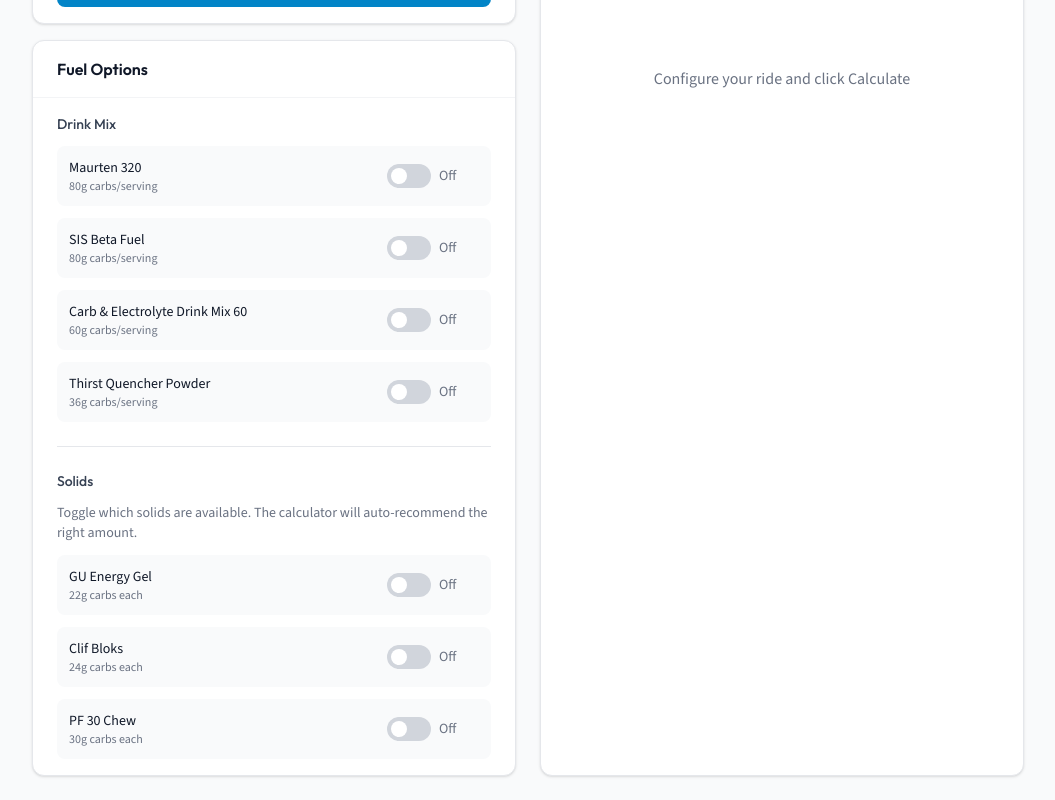
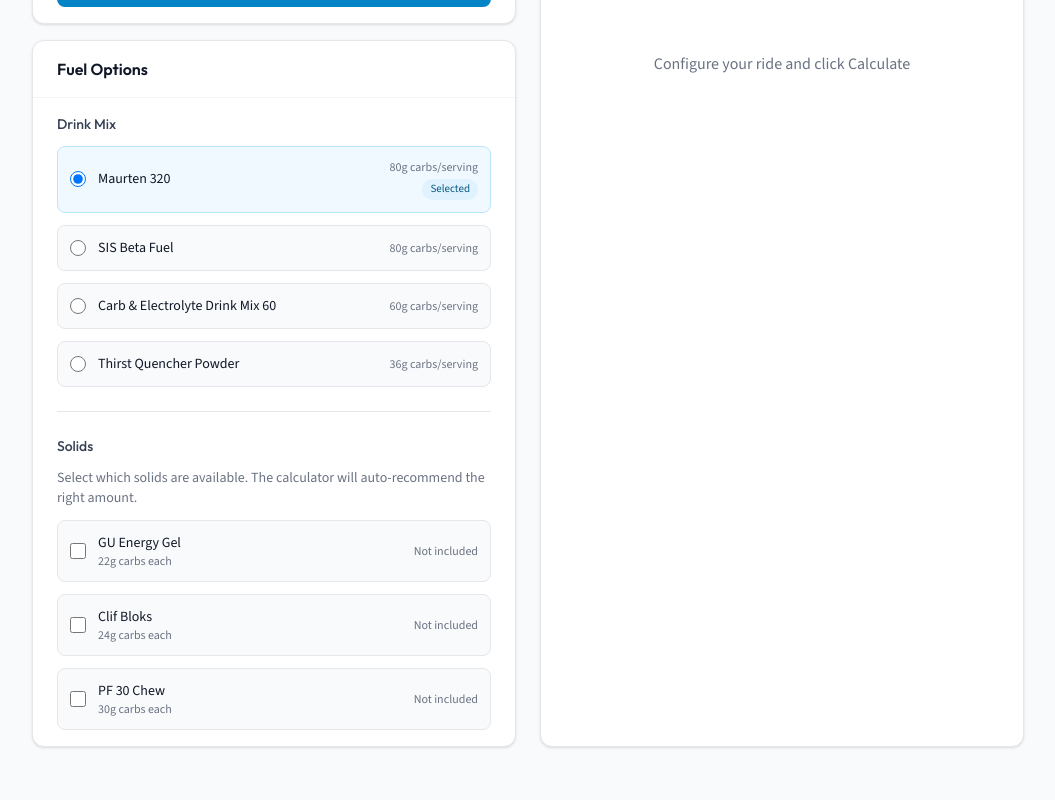
Before and after one commit to Ian-Larson/Cycling-Nutrition, a React (Vite) app: page / in a window 1280 px wide. Shown: the part 764-1564 px from the top of the page, without its empty margins (112-1167 px from the left). After the commit the page ends 1535 px from the top, so only its background shows below. Built offline with nearby package versions, Linux system fonts and the light colour scheme.

Commit message:
feat: add collapsible planner sections and checkbox/radio selectors

```diff
--- a/src/components/planner/drink-mix-selector.tsx
+++ b/src/components/planner/drink-mix-selector.tsx
@@ -1,4 +1,5 @@
-import { Toggle } from '@/components/ui';
+import { clsx } from 'clsx';
+import { Radio } from '@/components/ui';
 import type { Product } from '@/types';
 
 interface DrinkMixSelectorProps {
@@ -14,31 +15,44 @@
 }: DrinkMixSelectorProps) {
   if (drinkMixes.length === 0) return null;
 
+  const effectiveSelectedId = selectedId ?? drinkMixes[0].id;
+
   return (
-    <div className="space-y-3">
+    <div className="space-y-3" role="radiogroup" aria-label="Drink mix">
       {drinkMixes.map((mix) => {
-        const isSelected = mix.id === selectedId;
+        const isSelected = mix.id === effectiveSelectedId;
         return (
-          <div
+          <label
             key={mix.id}
-            className="flex items-center justify-between p-3 bg-gray-50 rounded-lg"
+            htmlFor={`drink-mix-${mix.id}`}
+            className={clsx(
+              'flex cursor-pointer items-center justify-between rounded-lg border p-3 transition-colors',
+              isSelected
+                ? 'border-brand-200 bg-brand-50'
+                : 'border-gray-200 bg-gray-50 hover:bg-gray-100'
+            )}
           >
-            <div>
+            <div className="flex items-center gap-3">
+              <Radio
+                id={`drink-mix-${mix.id}`}
+                name="drink-mix"
+                checked={isSelected}
+                onChange={() => onChange(mix.id)}
+                aria-label={`Select ${mix.name}`}
+              />
               <p className="font-medium text-sm">{mix.name}</p>
+            </div>
+            <div className="text-right">
               <p className="text-xs text-gray-500">
                 {mix.nutrition.carbsGrams}g carbs/serving
               </p>
+              {isSelected && (
+                <span className="mt-1 inline-block rounded-full bg-brand-100 px-2 py-0.5 text-[11px] font-medium text-brand-800">
+                  Selected
+                </span>
+              )}
             </div>
-            <div className="flex items-center gap-2">
-              <Toggle
-                checked={isSelected}
-                onChange={() => onChange(isSelected ? null : mix.id)}
-              />
-              <span className="text-sm text-gray-500 w-10">
-                {isSelected ? 'On' : 'Off'}
-              </span>
-            </div>
-          </div>
+          </label>
         );
       })}
     </div>
--- a/src/components/planner/fuel-result.tsx
+++ b/src/components/planner/fuel-result.tsx
@@ -1,4 +1,11 @@
-import { Card, CardHeader, CardContent } from '@/components/ui';
+import {
+  Card,
+  CardHeader,
+  CardContent,
+  Collapsible,
+  CollapsibleContent,
+  CollapsibleTrigger,
+} from '@/components/ui';
 import { formatTime } from '@/lib/calculator/timing';
 import { NeedsIntensityBar } from './needs-intensity-bar';
 import type { FuelPlan, Bottle, Product } from '@/types';
@@ -111,8 +118,10 @@
       </Card>
 
       {plan.bottles.length > 0 && (
+        <Collapsible defaultOpen>
           <Card>
             <CardHeader>
+              <CollapsibleTrigger className="px-0 py-0 rounded-none focus:ring-0">
                 <div className="flex items-center justify-between">
                   <h3 className="font-semibold">Bottles</h3>
                   {hasBalancedConcentrations && (
@@ -121,7 +130,9 @@
                     </span>
                   )}
                 </div>
+              </CollapsibleTrigger>
             </CardHeader>
+            <CollapsibleContent>
               <CardContent className="space-y-4">
                 {plan.bottles.map((alloc, i) => {
                   const bottle = bottles.find((b) => b.id === alloc.bottleId);
@@ -162,14 +173,20 @@
                   );
                 })}
               </CardContent>
+            </CollapsibleContent>
           </Card>
+        </Collapsible>
       )}
 
       {plan.solids.length > 0 && (
+        <Collapsible defaultOpen>
           <Card>
             <CardHeader>
+              <CollapsibleTrigger className="px-0 py-0 rounded-none focus:ring-0">
                 <h3 className="font-semibold">Recommended Solids</h3>
+              </CollapsibleTrigger>
             </CardHeader>
+            <CollapsibleContent>
               <CardContent className="space-y-4">
                 {plan.solids.map((alloc, i) => {
                   const product = products.find((p) => p.id === alloc.productId);
@@ -198,7 +215,9 @@
                   );
                 })}
               </CardContent>
+            </CollapsibleContent>
           </Card>
+        </Collapsible>
       )}
 
       {refuelStops > 0 && (
@@ -215,10 +234,19 @@
       )}
 
       {plan.consumptionGuide.length > 0 && (
+        <Collapsible defaultOpen={false}>
           <Card>
             <CardHeader>
+              <CollapsibleTrigger className="px-0 py-0 rounded-none focus:ring-0">
+                <div>
                   <h3 className="font-semibold">Consumption Guide</h3>
+                  <p className="text-xs text-gray-500">
+                    {plan.consumptionGuide.length} fueling events
+                  </p>
+                </div>
+              </CollapsibleTrigger>
             </CardHeader>
+            <CollapsibleContent>
               <CardContent>
                 <div className="space-y-2">
                   {plan.consumptionGuide.map((item, i) => (
@@ -237,7 +265,9 @@
                   ))}
                 </div>
               </CardContent>
+            </CollapsibleContent>
           </Card>
+        </Collapsible>
       )}
     </div>
   );
--- a/src/components/planner/ride-form.tsx
+++ b/src/components/planner/ride-form.tsx
@@ -1,6 +1,15 @@
 import { useMemo, useState } from 'react';
 import { Link } from 'react-router-dom';
-import { Slider, Select, Button, PresetButtons, Input } from '@/components/ui';
+import {
+  Slider,
+  Select,
+  Button,
+  PresetButtons,
+  Input,
+  Collapsible,
+  CollapsibleContent,
+  CollapsibleTrigger,
+} from '@/components/ui';
 import { useStore } from '@/store';
 import { calculateAutoTargetFromTripleInput } from '@/lib/calculator/auto-target';
 import { NeedsIntensityBar } from './needs-intensity-bar';
@@ -307,11 +316,23 @@
           </div>
 
           {autoPreview.result && previewAutoMetrics && (
-            <div className="rounded-lg border border-brand-100 bg-white p-3 text-sm space-y-3">
+            <Collapsible
+              defaultOpen={false}
+              className="rounded-lg border border-brand-100 bg-white"
+            >
+              <CollapsibleTrigger className="px-3 py-2">
                 <div>
-                <p className="font-semibold text-brand-800 mb-2">
+                  <p className="font-semibold text-brand-800">
                     Auto Recommendation
                   </p>
+                  <p className="mt-1 text-xs text-gray-600">
+                    {autoPreview.result.carbTargetGramsPerHour}g/h carbs •{' '}
+                    {previewAutoMetrics.hydrationMlPerHour}ml/h hydration •{' '}
+                    {previewAutoMetrics.sodiumMgPerHour}mg/h sodium
+                  </p>
+                </div>
+              </CollapsibleTrigger>
+              <CollapsibleContent className="border-t border-brand-100 p-3 text-sm space-y-3">
                 <div className="grid grid-cols-2 gap-x-4 gap-y-1 text-brand-900">
                   <span>Duration:</span>
                   <span>{formatDuration(autoPreview.result.durationMinutes)}</span>
@@ -330,11 +351,11 @@
                   <span>Sodium:</span>
                   <span>{previewAutoMetrics.sodiumMgPerHour}mg/h</span>
                 </div>
-              </div>
 
                 {previewAutoMetrics.tssCorrectionApplied && (
                   <div className="rounded-lg border border-amber-200 bg-amber-50 px-3 py-2 text-xs text-amber-800">
-                  TSS auto-corrected by {previewAutoMetrics.tssCorrectionDelta} to keep Duration, IF, and TSS mathematically consistent.
+                    TSS auto-corrected by {previewAutoMetrics.tssCorrectionDelta}{' '}
+                    to keep Duration, IF, and TSS mathematically consistent.
                   </div>
                 )}
 
@@ -347,10 +368,12 @@
                   )}
 
                 <p className="text-xs text-gray-600">
-                Stress drivers: IF {previewAutoMetrics.intensityFactor}, TSS/h {tssPerHour ?? '-'}.
-                Higher stress pushes the needs level toward high or extreme.
+                  Stress drivers: IF {previewAutoMetrics.intensityFactor}, TSS/h{' '}
+                  {tssPerHour ?? '-'}.
+                  {' '}Higher stress pushes the needs level toward high or extreme.
                 </p>
-            </div>
+              </CollapsibleContent>
+            </Collapsible>
           )}
 
           {autoPreview.error && hasFtp && (
--- a/src/components/planner/solid-fuel-selector.tsx
+++ b/src/components/planner/solid-fuel-selector.tsx
@@ -1,5 +1,6 @@
 import { Link } from 'react-router-dom';
-import { Toggle } from '@/components/ui';
+import { clsx } from 'clsx';
+import { Checkbox } from '@/components/ui';
 import type { Product } from '@/types';
 
 interface SolidFuelSelectorProps {
@@ -35,31 +36,39 @@
   return (
     <div className="space-y-3">
       <p className="text-sm text-gray-500">
-        Toggle which solids are available. The calculator will auto-recommend the right amount.
+        Select which solids are available. The calculator will auto-recommend the right amount.
       </p>
       {solidProducts.map((product) => {
         const isSelected = selectedIds.includes(product.id);
         return (
-          <div
+          <label
             key={product.id}
-            className="flex items-center justify-between p-3 bg-gray-50 rounded-lg"
+            htmlFor={`solid-product-${product.id}`}
+            className={clsx(
+              'flex cursor-pointer items-center justify-between rounded-lg border p-3 transition-colors',
+              isSelected
+                ? 'border-brand-200 bg-brand-50'
+                : 'border-gray-200 bg-gray-50 hover:bg-gray-100'
+            )}
           >
-            <div>
-              <p className="font-medium text-sm">{product.name}</p>
-              <p className="text-xs text-gray-500">
-                {product.nutrition.carbsGrams}g carbs each
-              </p>
-            </div>
-            <div className="flex items-center gap-2">
-              <Toggle
+            <div className="flex items-center gap-3">
+              <Checkbox
+                id={`solid-product-${product.id}`}
                 checked={isSelected}
                 onChange={() => toggleProduct(product.id)}
+                aria-label={`Select ${product.name}`}
               />
-              <span className="text-sm text-gray-500 w-10">
-                {isSelected ? 'On' : 'Off'}
-              </span>
+              <div>
+                <p className="font-medium text-sm">{product.name}</p>
+                <p className="text-xs text-gray-500">
+                  {product.nutrition.carbsGrams}g carbs each
+                </p>
+              </div>
             </div>
-          </div>
+            <div className="text-xs font-medium text-gray-500">
+              {isSelected ? 'Included' : 'Not included'}
+            </div>
+          </label>
         );
       })}
     </div>
--- /dev/null
+++ b/src/components/ui/checkbox.tsx
@@ -0,0 +1,22 @@
+import { clsx } from 'clsx';
+import type { InputHTMLAttributes } from 'react';
+
+interface CheckboxProps
+  extends Omit<InputHTMLAttributes<HTMLInputElement>, 'type' | 'onChange'> {
+  onChange?: (checked: boolean) => void;
+}
+
+export function Checkbox({ className, onChange, ...props }: CheckboxProps) {
+  return (
+    <input
+      type="checkbox"
+      className={clsx(
+        'h-4 w-4 rounded border-gray-300 text-brand-600',
+        'focus:ring-2 focus:ring-brand-500 focus:ring-offset-1',
+        className
+      )}
+      onChange={(event) => onChange?.(event.target.checked)}
+      {...props}
+    />
+  );
+}
--- /dev/null
+++ b/src/components/ui/collapsible.tsx
@@ -0,0 +1,152 @@
+import { clsx } from 'clsx';
+import {
+  createContext,
+  useContext,
+  useId,
+  useState,
+  type ButtonHTMLAttributes,
+  type HTMLAttributes,
+  type ReactNode,
+} from 'react';
+
+interface CollapsibleContextValue {
+  open: boolean;
+  setOpen: (next: boolean) => void;
+  contentId: string;
+}
+
+const CollapsibleContext = createContext<CollapsibleContextValue | null>(null);
+
+function useCollapsibleContext(componentName: string): CollapsibleContextValue {
+  const context = useContext(CollapsibleContext);
+  if (!context) {
+    throw new Error(`${componentName} must be used inside Collapsible.`);
+  }
+  return context;
+}
+
+interface CollapsibleProps {
+  children: ReactNode;
+  className?: string;
+  defaultOpen?: boolean;
+  open?: boolean;
+  onOpenChange?: (open: boolean) => void;
+}
+
+export function Collapsible({
+  children,
+  className,
+  defaultOpen = false,
+  open: controlledOpen,
+  onOpenChange,
+}: CollapsibleProps) {
+  const [uncontrolledOpen, setUncontrolledOpen] = useState(defaultOpen);
+  const contentId = useId();
+  const isControlled = controlledOpen !== undefined;
+  const open = isControlled ? controlledOpen : uncontrolledOpen;
+
+  const setOpen = (next: boolean) => {
+    if (!isControlled) {
+      setUncontrolledOpen(next);
+    }
+    onOpenChange?.(next);
+  };
+
+  const contextValue = {
+    open,
+    setOpen,
+    contentId,
+  };
+
+  return (
+    <CollapsibleContext.Provider value={contextValue}>
+      <div className={className} data-state={open ? 'open' : 'closed'}>
+        {children}
+      </div>
+    </CollapsibleContext.Provider>
+  );
+}
+
+interface CollapsibleTriggerProps
+  extends Omit<ButtonHTMLAttributes<HTMLButtonElement>, 'type'> {
+  showChevron?: boolean;
+}
+
+export function CollapsibleTrigger({
+  className,
+  children,
+  onClick,
+  showChevron = true,
+  ...props
+}: CollapsibleTriggerProps) {
+  const { open, setOpen, contentId } = useCollapsibleContext('CollapsibleTrigger');
+
+  return (
+    <button
+      type="button"
+      aria-expanded={open}
+      aria-controls={contentId}
+      data-state={open ? 'open' : 'closed'}
+      className={clsx(
+        'flex w-full items-center justify-between gap-3 rounded-md px-2 py-1.5 text-left',
+        'focus:outline-none focus:ring-2 focus:ring-brand-500 focus:ring-offset-2',
+        className
+      )}
+      onClick={(event) => {
+        onClick?.(event);
+        if (!event.defaultPrevented) {
+          setOpen(!open);
+        }
+      }}
+      {...props}
+    >
+      <span className="flex-1">{children}</span>
+      {showChevron && (
+        <svg
+          className={clsx(
+            'h-4 w-4 shrink-0 text-gray-500 transition-transform',
+            open && 'rotate-180'
+          )}
+          viewBox="0 0 20 20"
+          fill="none"
+          aria-hidden
+        >
+          <path
+            d="M5 7.5L10 12.5L15 7.5"
+            stroke="currentColor"
+            strokeWidth="1.7"
+            strokeLinecap="round"
+            strokeLinejoin="round"
+          />
+        </svg>
+      )}
+    </button>
+  );
+}
+
+interface CollapsibleContentProps extends HTMLAttributes<HTMLDivElement> {
+  keepMounted?: boolean;
+}
+
+export function CollapsibleContent({
+  className,
+  children,
+  keepMounted = false,
+  ...props
+}: CollapsibleContentProps) {
+  const { open, contentId } = useCollapsibleContext('CollapsibleContent');
+
+  if (!open && !keepMounted) return null;
+
+  return (
+    <div
+      id={contentId}
+      hidden={!open}
+      data-state={open ? 'open' : 'closed'}
+      className={className}
+      {...props}
+    >
+      {children}
+    </div>
+  );
+}
--- a/src/components/ui/index.ts
+++ b/src/components/ui/index.ts
@@ -1,7 +1,10 @@
 export { Button } from './button';
 export { Card, CardHeader, CardContent } from './card';
+export { Checkbox } from './checkbox';
+export { Collapsible, CollapsibleTrigger, CollapsibleContent } from './collapsible';
 export { Input } from './input';
 export { PresetButtons } from './preset-buttons';
+export { Radio } from './radio';
 export { Select } from './select';
 export { Slider } from './slider';
 export { Toast } from './toast';
--- /dev/null
+++ b/src/components/ui/radio.tsx
@@ -0,0 +1,22 @@
+import { clsx } from 'clsx';
+import type { InputHTMLAttributes } from 'react';
+
+interface RadioProps
+  extends Omit<InputHTMLAttributes<HTMLInputElement>, 'type' | 'onChange'> {
+  onChange?: (checked: boolean) => void;
+}
+
+export function Radio({ className, onChange, ...props }: RadioProps) {
+  return (
+    <input
+      type="radio"
+      className={clsx(
+        'h-4 w-4 border-gray-300 text-brand-600',
+        'focus:ring-2 focus:ring-brand-500 focus:ring-offset-1',
+        className
+      )}
+      onChange={(event) => onChange?.(event.target.checked)}
+      {...props}
+    />
+  );
+}
--- a/src/pages/planner.tsx
+++ b/src/pages/planner.tsx
@@ -61,6 +61,13 @@
   };
 
   const dismissToast = useCallback(() => setToastMessage(null), []);
+  const planCarbsPerHour =
+    plan && plan.rideCharacteristics.durationMinutes > 0
+      ? Math.round(
+          (plan.summary.totalCarbsPlanned / plan.rideCharacteristics.durationMinutes) *
+            60
+        )
+      : 0;
 
   return (
     <div className="max-w-5xl mx-auto px-4 py-6">
@@ -118,6 +125,33 @@
         <div>
           {plan ? (
             <>
+              <Card className="mb-4 border-brand-100 bg-brand-50/70 md:sticky md:top-20 md:z-10">
+                <CardContent className="py-3">
+                  <div className="grid grid-cols-2 gap-3 text-sm">
+                    <div>
+                      <p className="text-xs text-gray-500">Carbs / Hour</p>
+                      <p className="font-semibold text-brand-700">{planCarbsPerHour}g/h</p>
+                    </div>
+                    <div>
+                      <p className="text-xs text-gray-500">Hydration</p>
+                      <p className="font-semibold">{plan.summary.hydrationMl}ml</p>
+                    </div>
+                    {plan.summary.sodiumMgPerHour !== undefined && (
+                      <div>
+                        <p className="text-xs text-gray-500">Sodium / Hour</p>
+                        <p className="font-semibold">{plan.summary.sodiumMgPerHour}mg</p>
+                      </div>
+                    )}
+                    <div>
+                      <p className="text-xs text-gray-500">Refuels</p>
+                      <p className="font-semibold">
+                        {plan.rideCharacteristics.refuelStops || 0}
+                      </p>
+                    </div>
+                  </div>
+                </CardContent>
+              </Card>
+
               <FuelResult plan={plan} bottles={bottles} products={products} />
               <Button
                 className="w-full mt-4"
```
Lines whose indentation alone changed are shown as unchanged.
